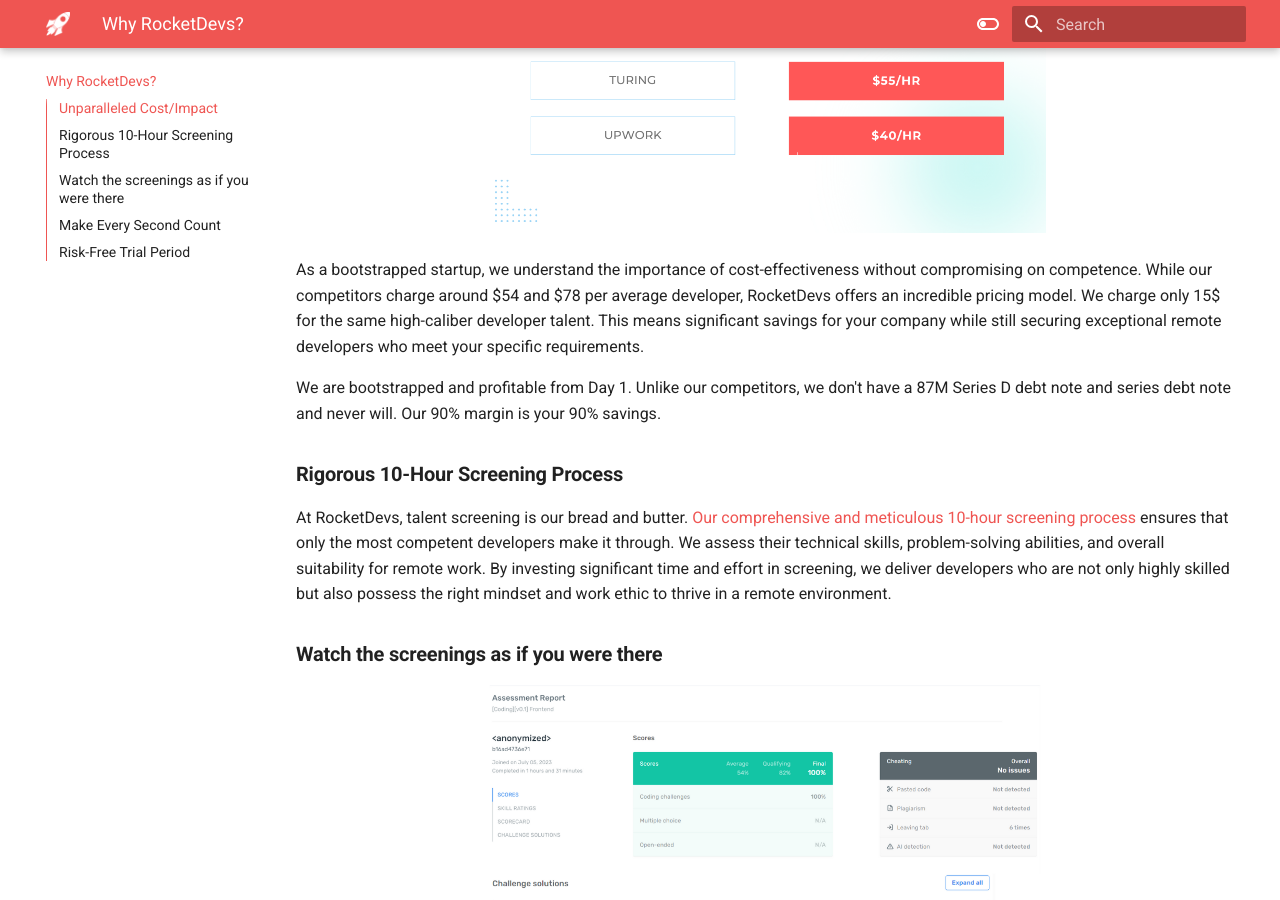
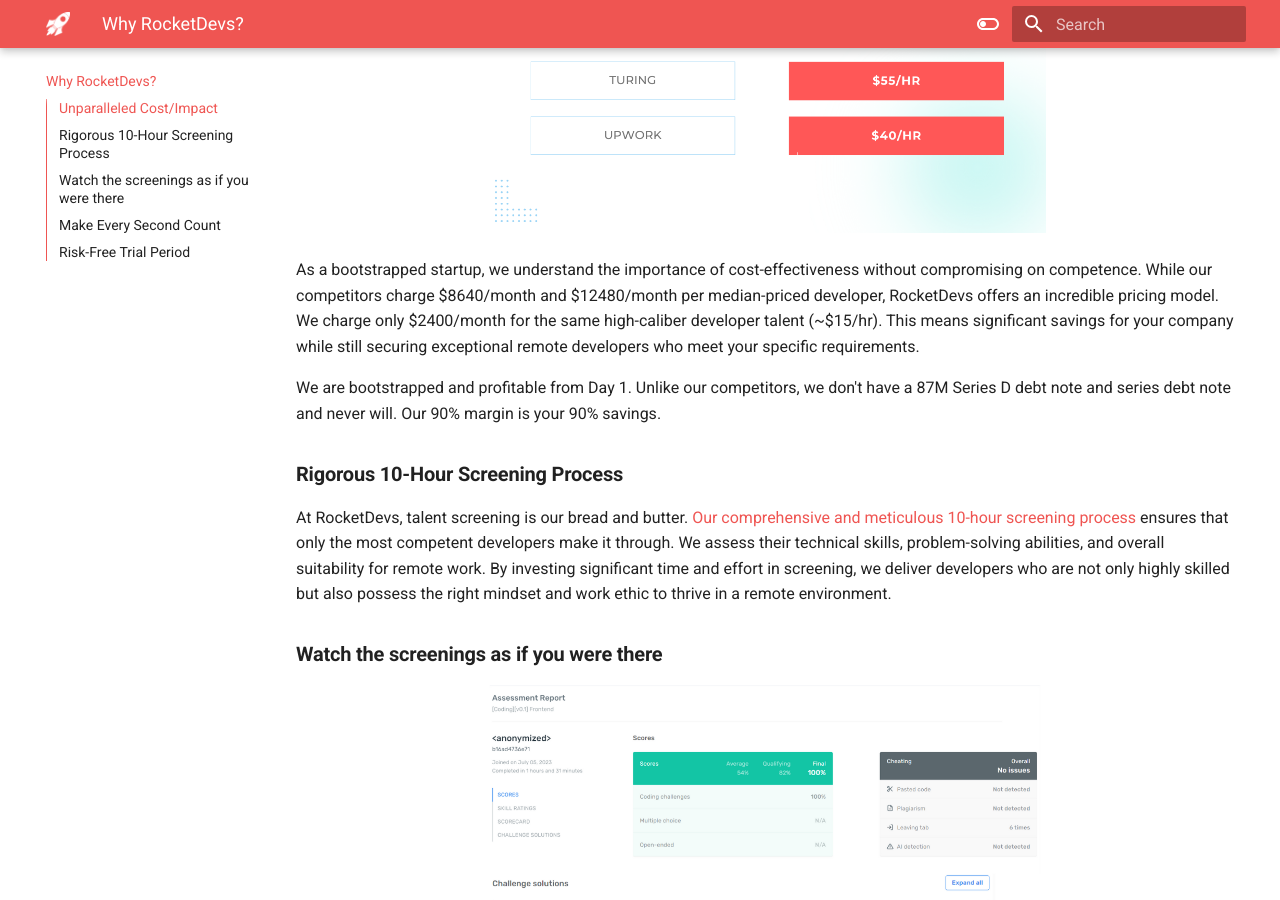
Before and after one commit to TheLastSultan/RocketDevsDocs, an MkDocs documentation site: the page built from docs/index.md, in a window 1280 px wide and 900 px high, scrolled down 571 px. Built offline with MkDocs 1.6.1 and Material for MkDocs 9.7.7, drawn with Linux system fonts in a browser that asks for light colours.

Commit message:
Update index.md

```diff
--- a/docs/index.md
+++ b/docs/index.md
@@ -8,7 +8,7 @@
 <img src="./assets/pricing_table.png" alt="Pricing table" style="width:60%">
 </div>
 
-As a bootstrapped startup, we understand the importance of cost-effectiveness without compromising on competence. While our competitors charge around $54 and $78 per average developer, RocketDevs offers an incredible pricing model. We charge only 15$ for the same high-caliber developer talent. This means significant savings for your company while still securing exceptional remote developers who meet your specific requirements.
+As a bootstrapped startup, we understand the importance of cost-effectiveness without compromising on competence. While our competitors charge $8640/month and $12480/month per median-priced developer, RocketDevs offers an incredible pricing model. We charge only $2400/month for the same high-caliber developer talent (~$15/hr). This means significant savings for your company while still securing exceptional remote developers who meet your specific requirements.
 
 We are bootstrapped and profitable from Day 1. Unlike our competitors, we don't have a 87M Series D debt note and series debt note and never will. Our 90% margin is your 90% savings.
 
```
